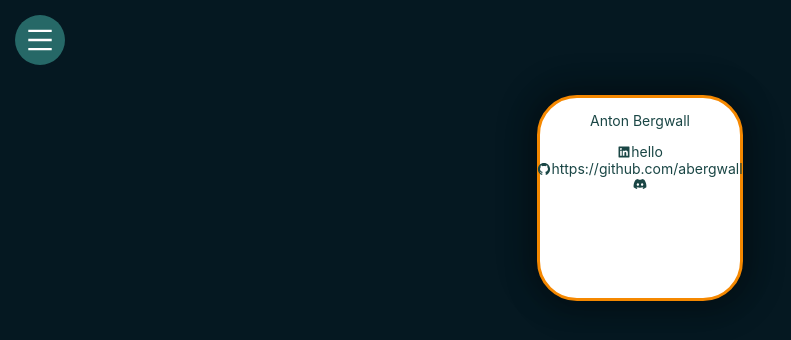
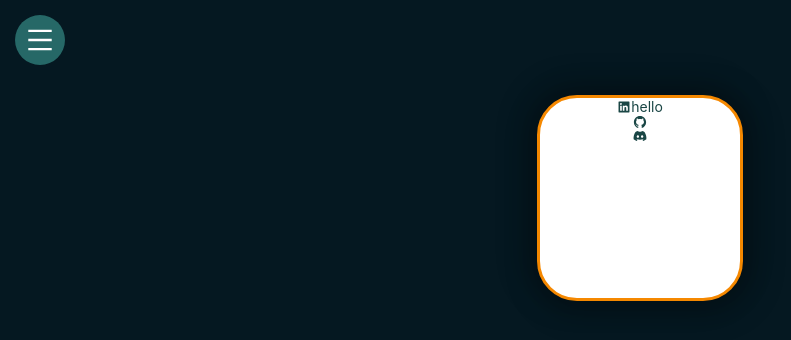
Before and after one commit to abergwall/portfolio-ui, a React (Create React App) app: page / in a window 1280 px wide. Shown: the top 340 px of the page, without its empty margins (0-791 px from the left). Built offline with nearby package versions, Linux system fonts and the light colour scheme.

Commit message:
generic commit message

```diff
--- a/src/App.tsx
+++ b/src/App.tsx
@@ -10,9 +10,7 @@ function App() {
       <PageWrapper>
         <MenuButton />
         <Container>
-          <Card>
-            <p>Anton Bergwall</p>
-          </Card>
+          <Card></Card>
         </Container>
       </PageWrapper>
     </>
--- a/src/components/Card/Card.tsx
+++ b/src/components/Card/Card.tsx
@@ -41,7 +41,6 @@ export const Card = React.forwardRef<HTMLDivElement, CardProps>(
           </Row>
           <Row>
             <AiFillGithub />
-            https://github.com/abergwall
           </Row>
           <FaDiscord />
         </Container>
--- a/src/components/MenuButton/MenuButton.styles.ts
+++ b/src/components/MenuButton/MenuButton.styles.ts
@@ -10,6 +10,7 @@ background-color: #266867;
 
 margin: 15px 0px 0px 15px;
 
+outline: none;
 border: none;
 border-radius 999em;
 
@@ -21,7 +22,7 @@ cursor: pointer;
 
 transition: width 1000ms;
 
-${(p) => p.$toggled && ` width: 20vh`};
+${(p) => p.$toggled && ` width: 20vh;`};
 `;
 
 export const iconStyles = css<IconStyleProps>`
--- a/src/components/MenuButton/MenuButton.tsx
+++ b/src/components/MenuButton/MenuButton.tsx
@@ -25,7 +25,7 @@ const vibrateOnClick = () => {
   if (!window || !window.navigator || !window.navigator.vibrate) {
     return;
   }
-  window.navigator.vibrate(100);
+  window.navigator.vibrate(20);
 };
 
 export const MenuButton: React.FC = () => {
```
